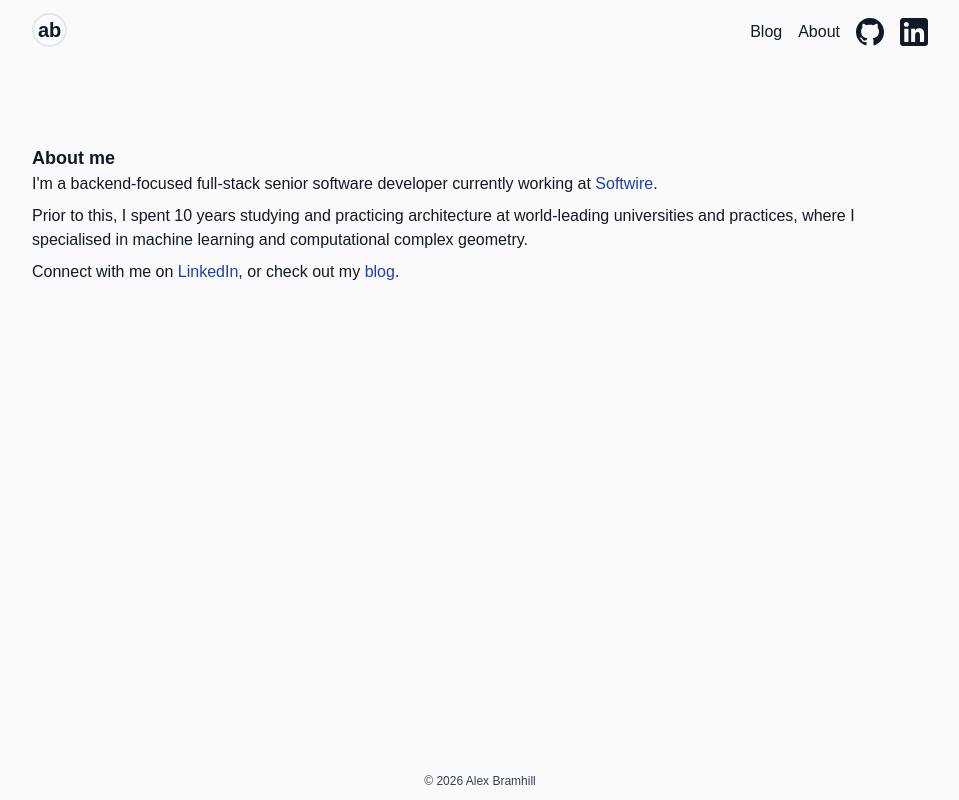
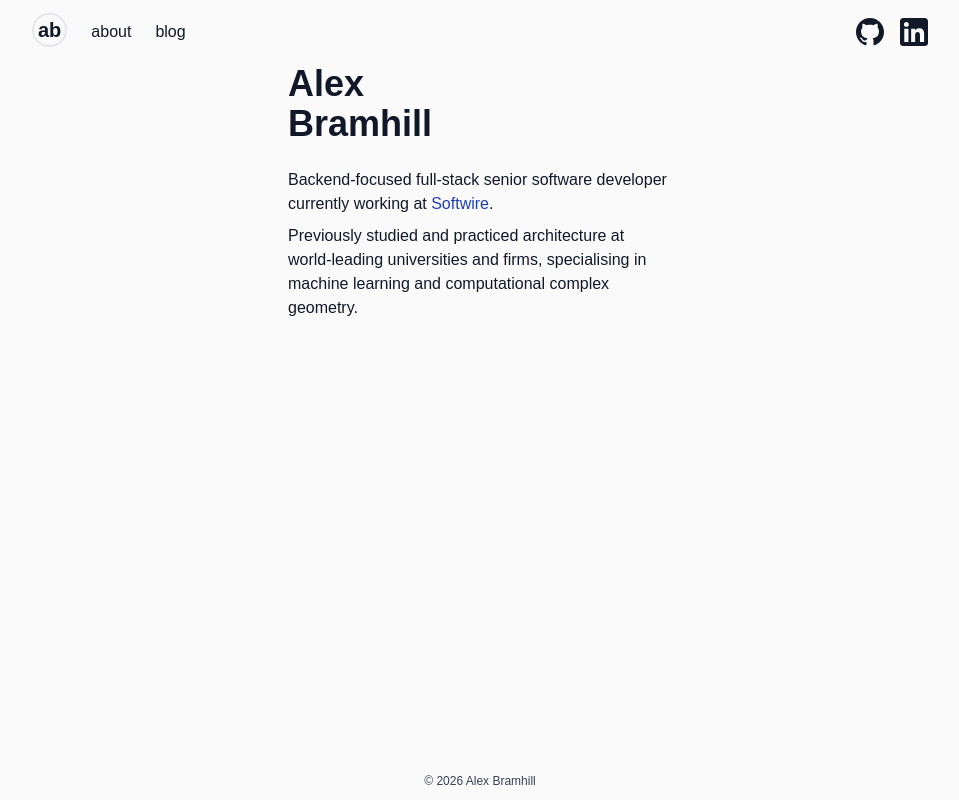
Before and after one commit to AlexBramhill/alexbramhill.github.io, a Next.js app: page /about in a window 1280 px wide. Shown: the whole page, without its empty margins (160-1119 px from the left). Built offline with nearby package versions, Linux system fonts and the light colour scheme.

Commit message:
feat: add expanding header

```diff
--- a/src/_components/header.tsx
+++ b/src/_components/header.tsx
@@ -1,9 +1,19 @@
+"use client";
 import { Github } from "@/app/svg/github";
 import { NavLink } from "./nav-link";
 import { LinkedIn } from "@/app/svg/linkedin";
+import { useState } from "react";
+import { TextLink } from "./text-link";
 
-export const Header = () => (
-  <header className="w-full max-w-4xl pb-24 mx-auto mt-4 flex  items-center justify-between">
+export const Header = () => {
+  const [expanded, setExpanded] = useState(false);
+
+  const websiteTitle = expanded ? "Alex Bramhill" : "ab";
+
+  return (
+    <div className={`w-full max-w-4xl  mx-auto mt-4`}>
+      <header className="flex items-center justify-between mb-4">
+        <div className="flex space-x-4 items-center">
           <h1 className="text-xl font-bold pb-1">
             <NavLink
               href={"/"}
@@ -12,12 +22,21 @@ export const Header = () => (
                   "font-bold after:hover:opacity-0 border-2 p-1 hover:border-spot rounded-full",
               }}
             >
-        ab
+              <span
+                className={`transition-all duration-500 ease-in-out ${
+                  expanded ? "text-3xl px-1" : "text-xl"
+                }`}
+              >
+                {websiteTitle}
+              </span>
             </NavLink>
           </h1>
+          <button onClick={() => setExpanded(!expanded)} className="h-7 px-2 ">
+            {expanded ? "about" : "about"}
+          </button>
+          <NavLink href={"/blog"}>blog</NavLink>
+        </div>
         <nav className="flex space-x-4 items-center">
-      <NavLink href={"/blog"}>Blog</NavLink>
-      <NavLink href={"/about"}>About</NavLink>
           <div>
             <a href="https://github.com/alexbramhill/">
               <Github className="h-7 w-7" />
@@ -30,4 +49,24 @@ export const Header = () => (
           </div>
         </nav>
       </header>
+      <div
+        className={`transition-[max-height]  duration-500 ease-in-out overflow-hidden  ${
+          expanded ? "max-h-96" : "max-h-0 "
+        }`}
+      >
+        <div className=" pb-6 max-w-96 rounded shadow-lg ">
+          <p>
+            Backend-focused full-stack senior software developer currently
+            working at{" "}
+            <TextLink href={"https://www.softwire.com"}>Softwire</TextLink>.
+          </p>
+          <p>
+            Previously studied and practiced architecture at world-leading
+            universities and firms, specialising in machine learning and
+            computational complex geometry.
+          </p>
+        </div>
+      </div>
+    </div>
   );
+};
--- a/src/app/(main)/about/page.tsx
+++ b/src/app/(main)/about/page.tsx
@@ -1,28 +1,38 @@
+import React from "react";
 import { TextLink } from "@/_components/text-link";
+import { Github } from "@/app/svg/github";
+import { LinkedIn } from "@/app/svg/linkedin";
 
-export default function TestPage() {
+const HeaderInfo = () => (
+  <div className="grid grid-cols-[1fr,auto] gap-3 items-end">
+    <h1 className="text-4xl font-bold">
+      Alex <br />
+      Bramhill
+    </h1>
+  </div>
+);
+
+const About = () => (
+  <div>
+    <p>
+      Backend-focused full-stack senior software developer currently working at{" "}
+      <TextLink href={"https://www.softwire.com"}>Softwire</TextLink>.
+    </p>
+    <p>
+      Previously studied and practiced architecture at world-leading
+      universities and firms, specialising in machine learning and computational
+      complex geometry.
+    </p>
+  </div>
+);
+
+export default function Home() {
   return (
-    <>
-      <h1 className="text-lg font-bold">About me</h1>
-      I&apos;m a backend-focused full-stack senior software developer currently
-      working at{" "}
-      <TextLink href="https://www.softwire.com/" options={{ isExternal: true }}>
-        Softwire
-      </TextLink>
-      .
-      <p />
-      Prior to this, I spent 10 years studying and practicing architecture at
-      world-leading universities and practices, where I specialised in machine
-      learning and computational complex geometry.
-      <p />
-      Connect with me on{" "}
-      <TextLink
-        href="https://www.linkedin.com/in/bramhill/"
-        options={{ isExternal: true }}
-      >
-        LinkedIn
-      </TextLink>
-      , or check out my <TextLink href="/blog">blog</TextLink>.
-    </>
+    <div className="grid place-items-center px-5 sm:px-10">
+      <div className="grid gap-y-6 max-w-sm">
+        <HeaderInfo />
+        <About />
+      </div>
+    </div>
   );
 }
```
Lines whose indentation alone changed are shown as unchanged.
